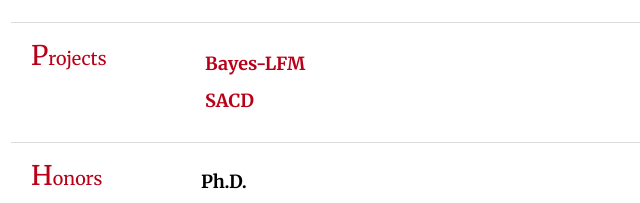
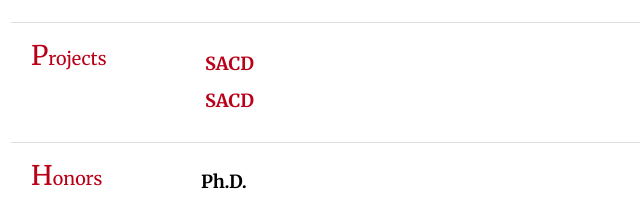
Before and after one commit to WeisongZhao/resume, a plain HTML site: page index.html in a window 1280 px wide. Shown: the part 1025-1228 px from the top of the page, 179-819 px from the left. Drawn offline with Linux system fonts and the light colour scheme.

Commit message:
update20181109

```diff
--- a/index.html
+++ b/index.html
@@ -101,7 +101,7 @@
             <div class="section row">
                 <h2 class="col">Projects</h2>
                 <div class="section-text col-right">
-                    <h3><a href="https://weisongzhao.github.io/Bayes-LFM/documents/index.html">Bayes-LFM</a></h3>
+                    <h3><a href="https://github.com/WeisongZhao/SACD">SACD</a></h3>
                     <h3><a href="https://github.com/WeisongZhao/SACD">SACD</a></h3>
                 </div>
             </div>
```
